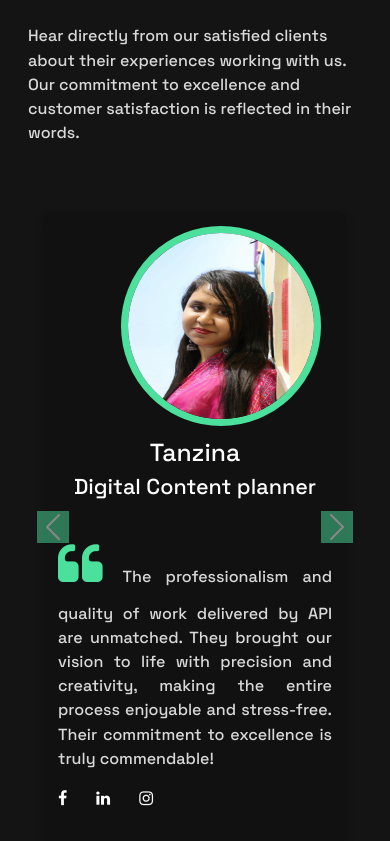
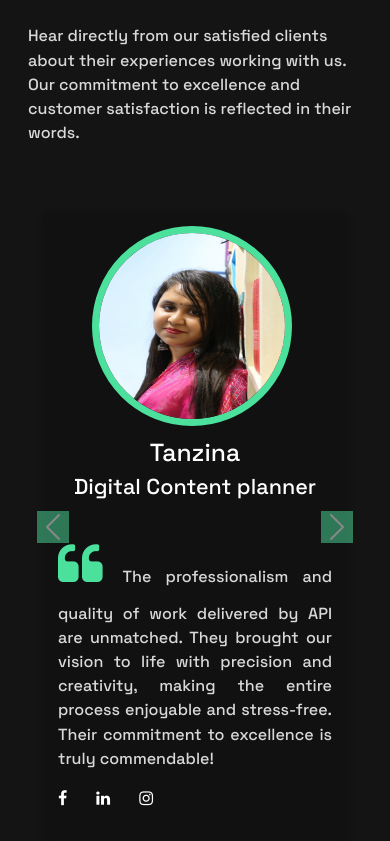
Before and after one commit to api00/codebyapi, a PHP site: page / in a window 390 px wide. Shown: the part 1893-2734 px from the top of the page. Run offline with PHP 8.4, Linux system fonts and the light colour scheme.

Commit message:
Update nav.css

```diff
--- a/assets/css/nav.css
+++ b/assets/css/nav.css
@@ -107,7 +107,7 @@
 
     .img-area {
       position: relative;
-      left: 3rem;
+      left: 1.2rem;
       margin: 0 15px 15px 15px;
     }
 
```
